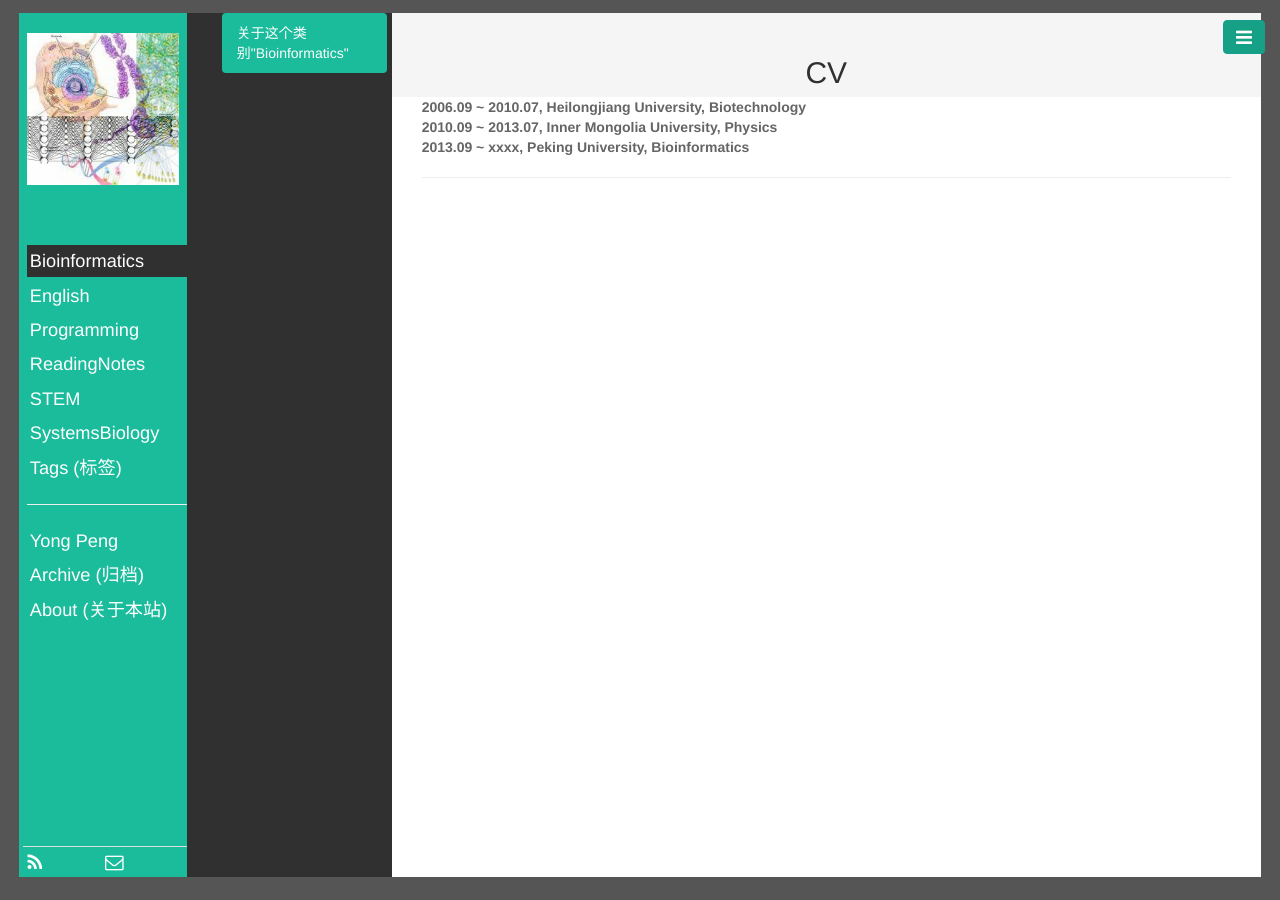
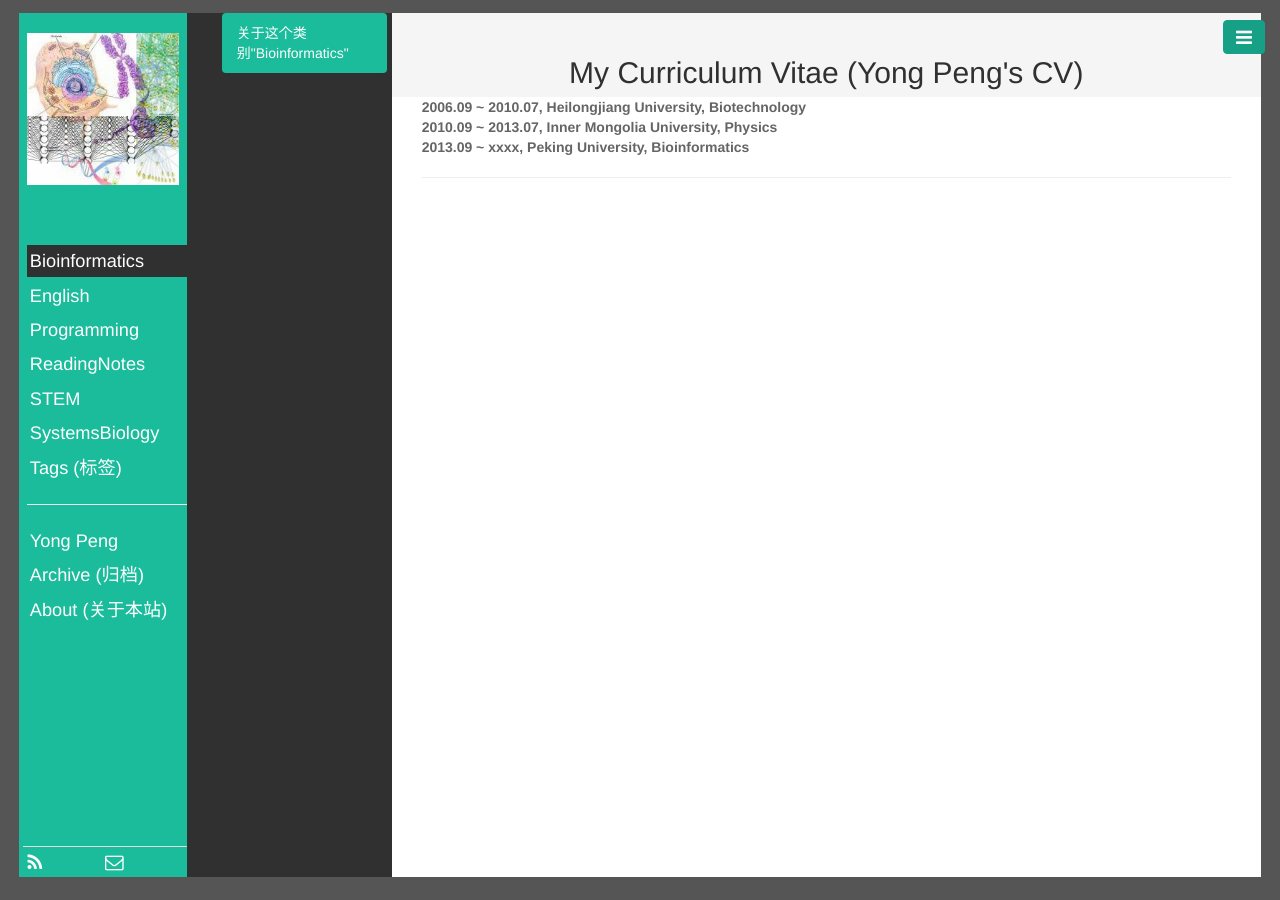
Before and after one commit to CTLife/CTLife.github.io, a Jekyll site: the page built from YongPeng.html, in a window 1280 px wide. Built offline with Jekyll 4.4.1, drawn with Linux system fonts in a browser that asks for light colours; Markdown is read by kramdown in place of the engine named in the settings.

Commit message:
Update YongPeng.html

```diff
--- a/YongPeng.html
+++ b/YongPeng.html
@@ -1,8 +1,7 @@
 ---
 layout: page_title
-title: CV
-titlename: CV
-comments: false
+title: My Curriculum Vitae (Yong Peng's CV)
+titlename: Yong Peng's CV
 ---
 
 
```
